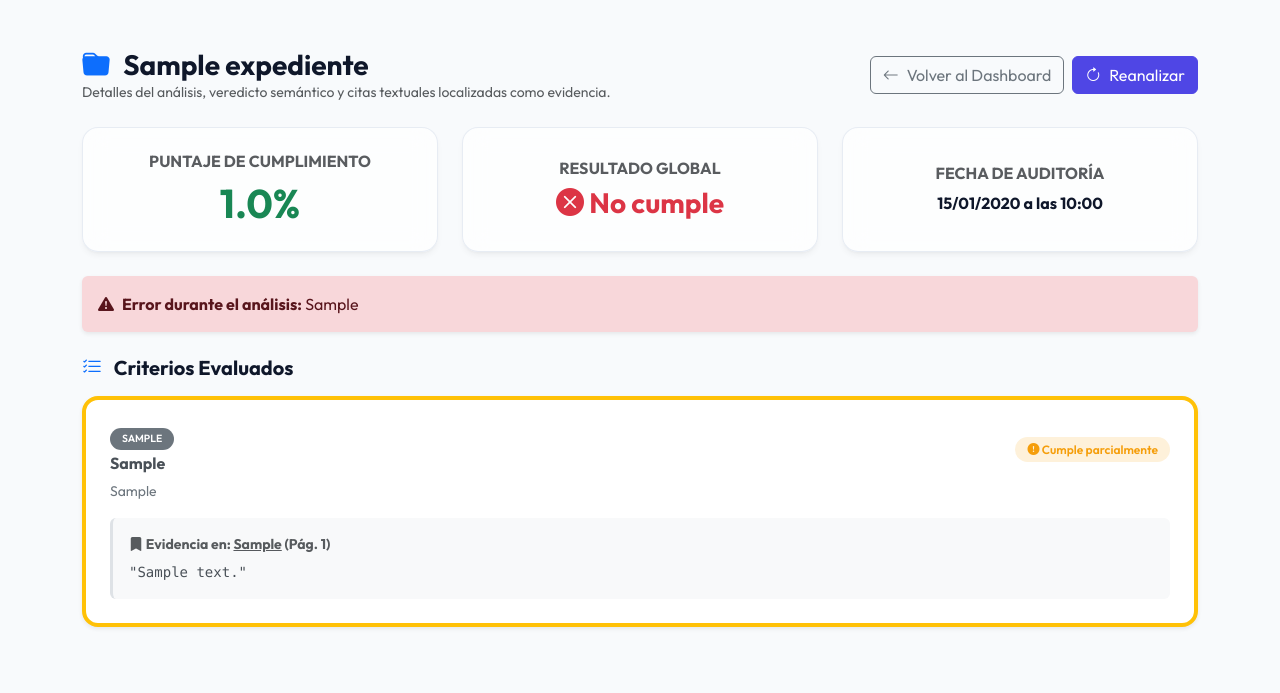
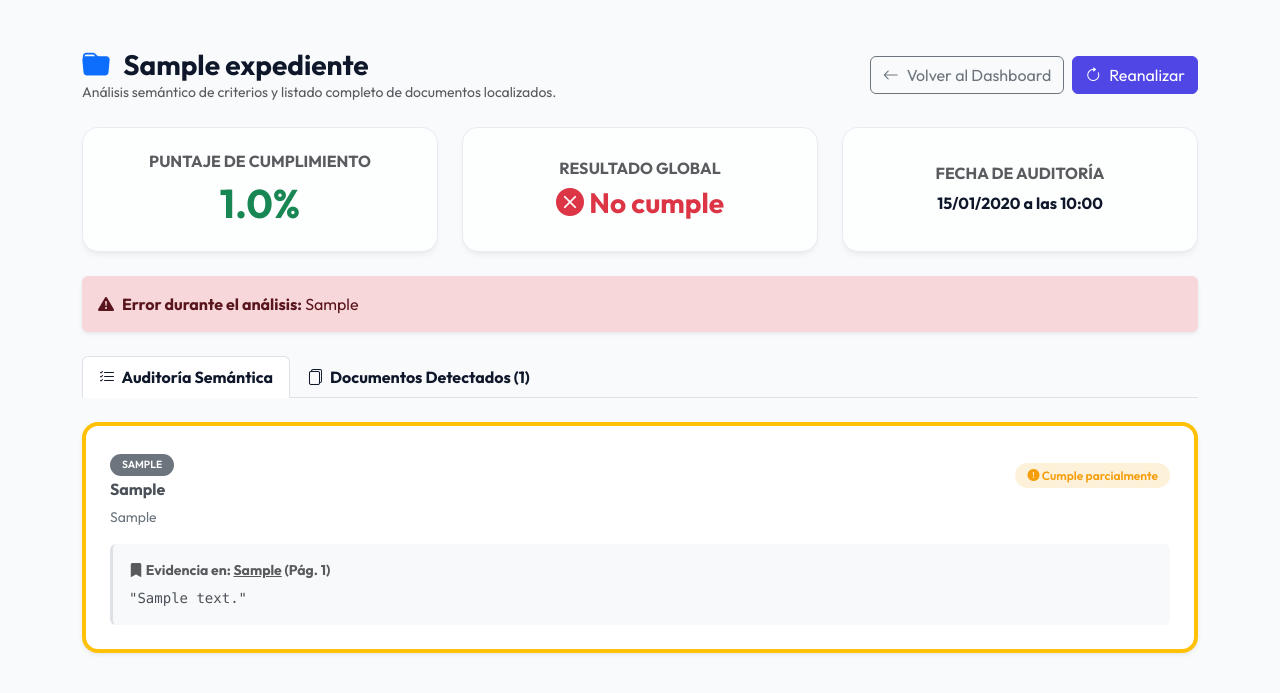
Before and after one commit to felifade/Proyecto_Gestion_CEB, a FastAPI app: page /expediente/1 in a window 1280 px wide. Shown: the part 69-762 px from the top of the page. Run offline with FastAPI, Linux system fonts and the light colour scheme; tables that the repository leaves empty hold one stand-in row (values such as "Sample post").

Commit message:
feat: add detected files navigation tab in folder detail view

```diff
--- a/auditor-expedientes/app/templates/detalle.html
+++ b/auditor-expedientes/app/templates/detalle.html
@@ -6,7 +6,7 @@
 <div class="d-flex flex-wrap justify-content-between align-items-center mb-4 gap-3">
   <div>
     <h3 class="fw-bold m-0"><i class="bi bi-folder-fill text-primary me-2"></i> {{ expediente.nombre_carpeta }}</h3>
-    <p class="text-muted m-0 small">Detalles del análisis, veredicto semántico y citas textuales localizadas como evidencia.</p>
+    <p class="text-muted m-0 small">Análisis semántico de criterios y listado completo de documentos localizados.</p>
   </div>
   <div class="d-flex gap-2">
     <!-- Volver al Dashboard -->
@@ -61,15 +61,30 @@
 </div>
 {% endif %}
 
-<!-- Resultados del Cotejo por Criterio -->
-<h5 class="fw-bold mb-3"><i class="bi bi-list-check text-primary me-2"></i> Criterios Evaluados</h5>
+<!-- Tabs para alternar entre Criterios y Documentos -->
+<ul class="nav nav-tabs mb-4" id="detailTab" role="tablist">
+  <li class="nav-item" role="presentation">
+    <button class="nav-link active fw-bold" id="audit-tab" data-bs-toggle="tab" data-bs-target="#audit-content" type="button" role="tab" aria-controls="audit-content" aria-selected="true">
+      <i class="bi bi-list-check me-1"></i> Auditoría Semántica
+    </button>
+  </li>
+  <li class="nav-item" role="presentation">
+    <button class="nav-link fw-bold" id="files-tab" data-bs-toggle="tab" data-bs-target="#files-content" type="button" role="tab" aria-controls="files-content" aria-selected="false">
+      <i class="bi bi-files me-1"></i> Documentos Detectados ({{ expediente.documentos|length }})
+    </button>
+  </li>
+</ul>
+
+<div class="tab-content" id="detailTabContent">
+  <!-- Pestaña 1: Criterios Evaluados -->
+  <div class="tab-pane fade show active" id="audit-content" role="tabpanel" aria-labelledby="audit-tab">
     <div class="row g-3">
       {% if not resultados %}
       <div class="col-12">
         <div class="glass-panel text-center py-5">
           <i class="bi bi-clipboard-x display-3 text-muted"></i>
           <h5 class="fw-bold mt-3">Sin resultados de auditoría</h5>
-      <p class="text-muted">Aún no se ha realizado la auditoría semántica sobre este expediente.</p>
+          <p class="text-muted">Presiona el botón **Reanalizar** arriba a la derecha para iniciar la auditoría semántica sobre este expediente.</p>
         </div>
       </div>
       {% else %}
@@ -106,4 +121,62 @@
         {% endfor %}
       {% endif %}
     </div>
+  </div>
+
+  <!-- Pestaña 2: Archivos y Subcarpetas Detectados -->
+  <div class="tab-pane fade" id="files-content" role="tabpanel" aria-labelledby="files-tab">
+    <div class="glass-panel-solid shadow-sm">
+      <div class="d-flex justify-content-between align-items-center mb-3">
+        <h5 class="fw-bold m-0"><i class="bi bi-file-earmark-text text-primary"></i> Estructura Interna Encontrada</h5>
+        <span class="text-muted small">Navegación automática a través de subcarpetas</span>
+      </div>
+
+      {% if expediente.documentos|length == 0 %}
+      <div class="text-center py-5">
+        <i class="bi bi-folder-x display-3 text-muted"></i>
+        <h6 class="fw-bold mt-3">No se encontraron archivos en este expediente</h6>
+        <p class="text-muted small">Ejecuta un escaneo de carpeta para sincronizar archivos nuevos.</p>
+      </div>
+      {% else %}
+      <div class="table-responsive">
+        <table class="table align-middle table-hover">
+          <thead>
+            <tr>
+              <th>Ruta Relativa / Archivo</th>
+              <th class="text-center">Tipo</th>
+              <th class="text-center">Páginas</th>
+              <th class="text-end">Tamaño</th>
+              <th class="text-end">Estado Caché</th>
+            </tr>
+          </thead>
+          <tbody>
+            {% for doc in expediente.documentos %}
+            <tr>
+              <td>
+                <span class="fw-bold text-dark-emphasis d-block">{{ doc.nombre_archivo }}</span>
+                <span class="text-muted small font-monospace"><i class="bi bi-folder"></i> {{ doc.ruta_relativa }}</span>
+              </td>
+              <td class="text-center">
+                <span class="badge bg-secondary-subtle text-dark-emphasis text-uppercase">{{ doc.tipo_archivo }}</span>
+              </td>
+              <td class="text-center">{{ doc.paginas_totales if doc.paginas_totales > 0 else '--' }}</td>
+              <td class="text-end text-muted small">
+                {{ "%.1f"|format(doc.tamano_bytes / 1024) }} KB
+              </td>
+              <td class="text-end">
+                {% if doc.texto_extraido and doc.texto_extraido|length > 0 %}
+                <span class="badge bg-success-subtle text-success-emphasis"><i class="bi bi-database-check"></i> Texto en Caché</span>
+                {% else %}
+                <span class="badge bg-warning-subtle text-warning-emphasis"><i class="bi bi-database-exclamation"></i> Sin texto</span>
+                {% endif %}
+              </td>
+            </tr>
+            {% endfor %}
+          </tbody>
+        </table>
+      </div>
+      {% endif %}
+    </div>
+  </div>
+</div>
 {% endblock %}
```
Lines whose indentation alone changed are shown as unchanged.
